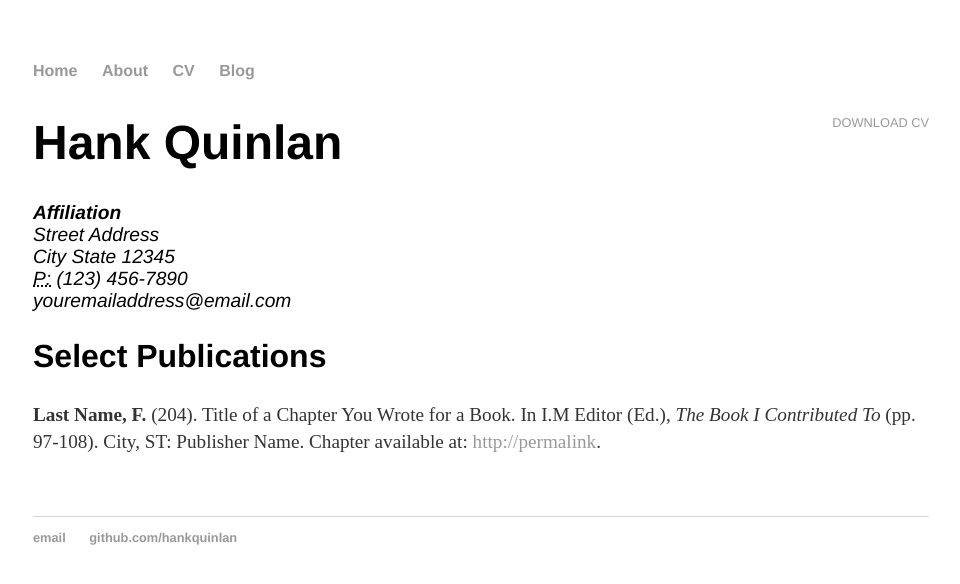
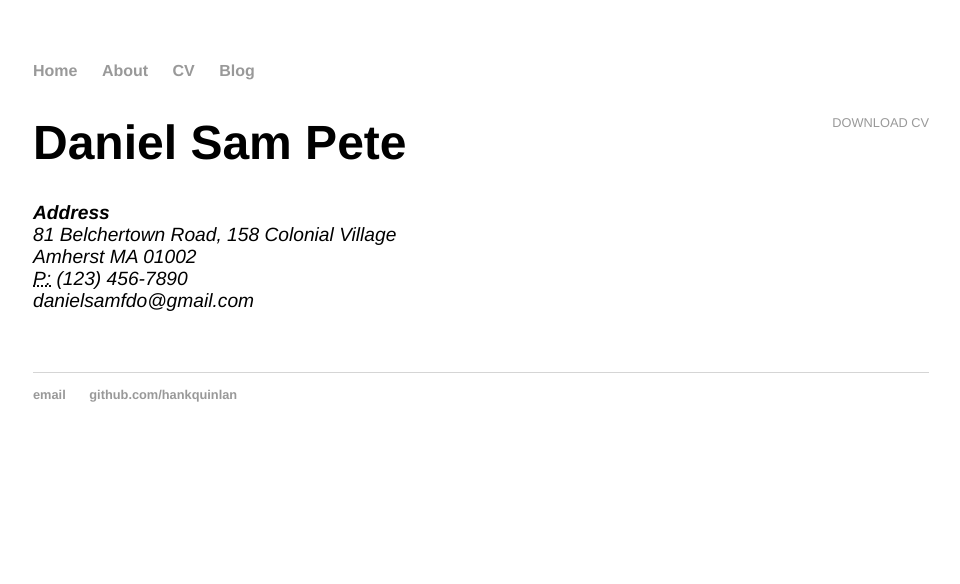
Before and after one commit to danielsampete/danielsampete.github.io, a Jekyll site: the page built from cv/index.html, in a window 1280 px wide. Shown: the top 584 px of the page, without its empty margins (159-1119 px from the left). Built offline with Jekyll 4.4.1, drawn with Linux system fonts in a browser that asks for light colours.

Commit message:
Updating Content

```diff
--- a/cv/index.html
+++ b/cv/index.html
@@ -1,22 +1,17 @@
 ---
 layout: default
-title: CV of Your Name
+title: CV of Daniel Sam Pete Thiyagu
 ---
 
 	<div class="cv">
 		<a href="#" class="download" title="Download CV as PDF">Download CV</a>
-					<h1>Hank Quinlan</h1>
+					<h1>Daniel Sam Pete</h1>
 					<address>
-					<strong>Affiliation</strong><br>
-					Street Address<br>
-					City State 12345<br>
+					<strong>Address</strong><br>
+					81 Belchertown Road, 158 Colonial Village<br>
+					Amherst MA 01002<br>
 					<abbr title="phone">P:</abbr> (123) 456-7890<br>
-					<span class="obfuscate">youremailaddress@email.com</span>
+					<span class="obfuscate">danielsamfdo@gmail.com</span>
 					</address>
 
-					<h2>Select Publications</h2>
-
-					<p><strong>Last Name, F.</strong> (204). Title of a Chapter You Wrote for a Book. In I.M Editor (Ed.), <em>The Book I Contributed To</em> (pp. 97-108). City, ST: Publisher Name. Chapter available at: <a href="#">http://permalink</a>.
-
-
 	</div>
--- a/index.html
+++ b/index.html
@@ -5,5 +5,5 @@ title: Daniel Sam Pete Thiyagu
 
 		<div class="blurb">
 			<h1>Hi there, I'm Daniel Sam Pete!</h1>
-			<p>I'm best known as the horrible cop from <em>A Touch of Evil</em>. Don't trust me. <a href="/about">Read more about my life...</a></p>
+			<p>God is good all the time and all the time God is good. <a href="/about">Read more about my life...</a></p>
 		</div>
```
Also changed, not shown: _posts/2016-01-01-dani.md (+2 -2 lines), about/index.html (+4 -4 lines).
